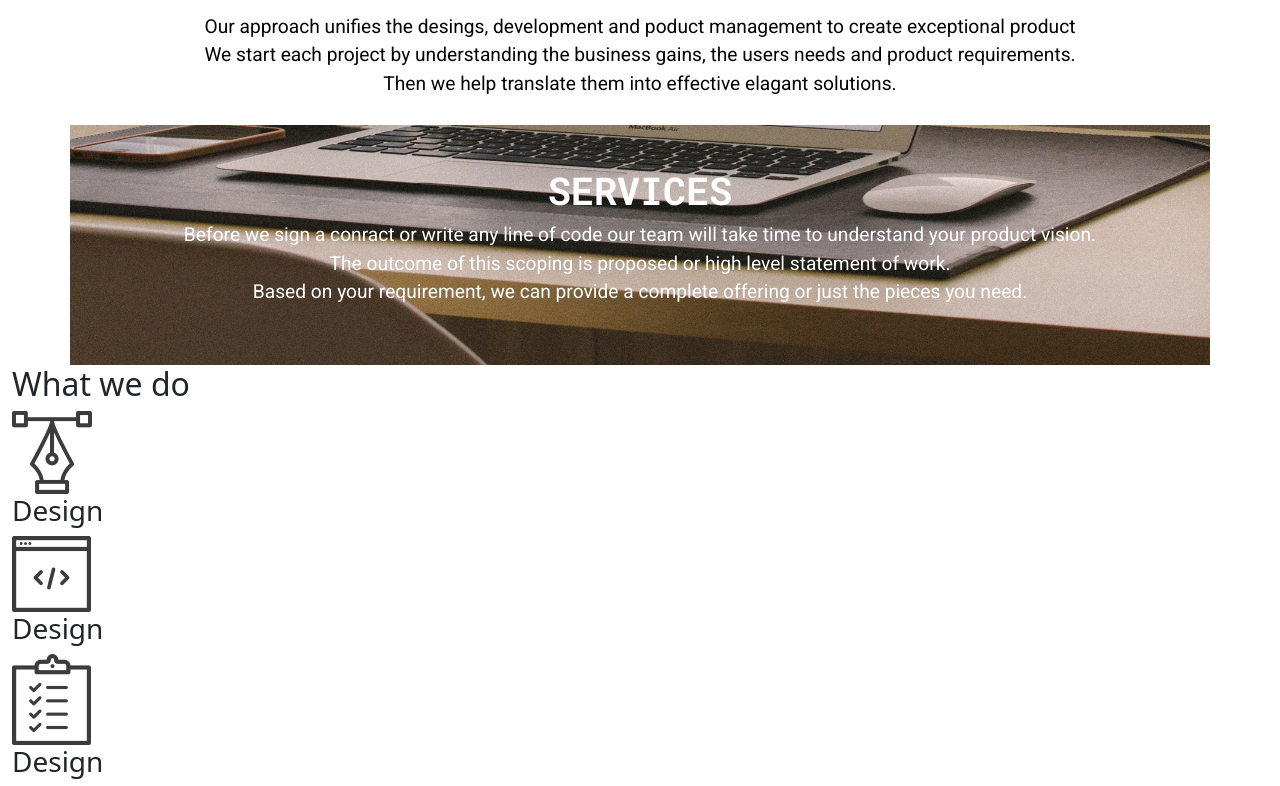
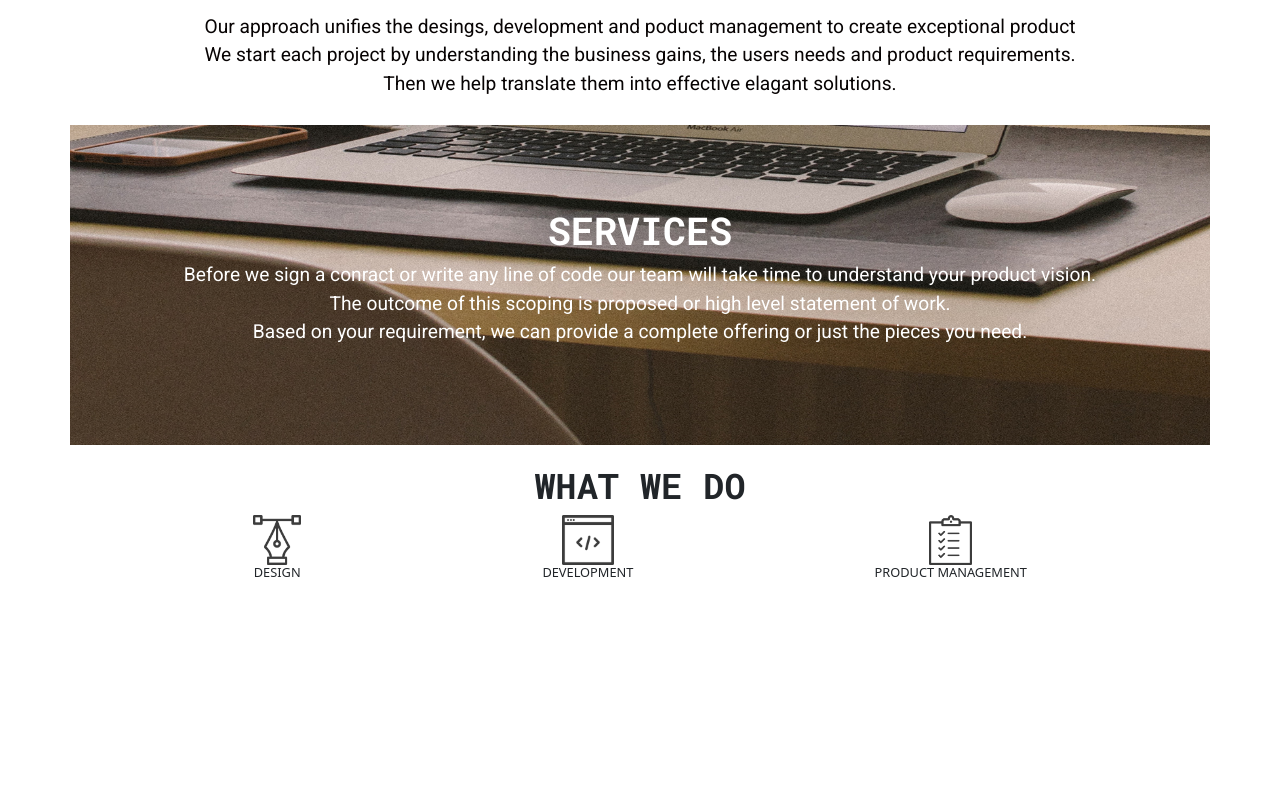
Before and after one commit to JoeshGichon/delani-studios, a plain HTML site: page index.html in a window 1280 px wide. Shown: the part 1027-1813 px from the top of the page. After the commit the page ends 1616 px from the top, so only its background shows below. Drawn offline with nearby package versions, Linux system fonts and the light colour scheme.

Commit message:
This will style the what we do section including displaying the icons side by side and changing the font family of what we do h2 header as well as the font sizes of h3 header

```diff
--- a/css/styles.css
+++ b/css/styles.css
@@ -99,7 +99,7 @@ nav div ul li:hover{
 
 /* --------------------------services styles--------------------------------- */
 #services-section{
-    height: 30vh;
+    height: 40vh;
     background-image: url(../assets/backgrounds/s_image.jpg);
     background-repeat: no-repeat;
     background-size: cover;
@@ -125,3 +125,31 @@ nav div ul li:hover{
     font-size: 1.2rem;
 }
 /* -------------------------End services styles------------------------------ */
+
+/* -------------------What we do styles----------------------------------- */
+#do-section{
+    margin-top: 20px;
+}
+#do-section h2{
+    text-align: center;
+    text-transform: uppercase;
+    font-family: 'Roboto Mono', monospace;
+    font-weight: 700;
+    font-size: 2.2em;
+}
+#do-section>div{
+    display: flex;
+    align-items: center;
+    justify-content: space-evenly;
+    text-align: center;
+}
+#do-section img{
+    height: 50px;
+    width: auto;
+}
+#do-section h3{
+    text-align: center;
+    text-transform: uppercase;
+    font-size: 0.8em;
+}
+/* -------------------End What we do styles----------------------------------- */
--- a/index.html
+++ b/index.html
@@ -89,16 +89,18 @@
         <section id="do-section" class="container-fluid">
             <h2>What we do</h2>
             <div>
+                <div>
                     <img src="./assets/services_icons/design_icon.png" alt="Design-icon">
                     <h3>Design</h3>
                 </div>
                 <div>
                     <img src="./assets/services_icons/dev_icon.png" alt="development-icon">
-                <h3>Design</h3>
+                    <h3>Development</h3>
                 </div>
                 <div>
                     <img src="./assets/services_icons/product_icon.png" alt="product-icon">
-                <h3>Design</h3>
+                    <h3>Product management</h3>
+                </div>
             </div>
         </section>
         <section id="portfolio-section"></section>
```
Lines whose indentation alone changed are shown as unchanged.
